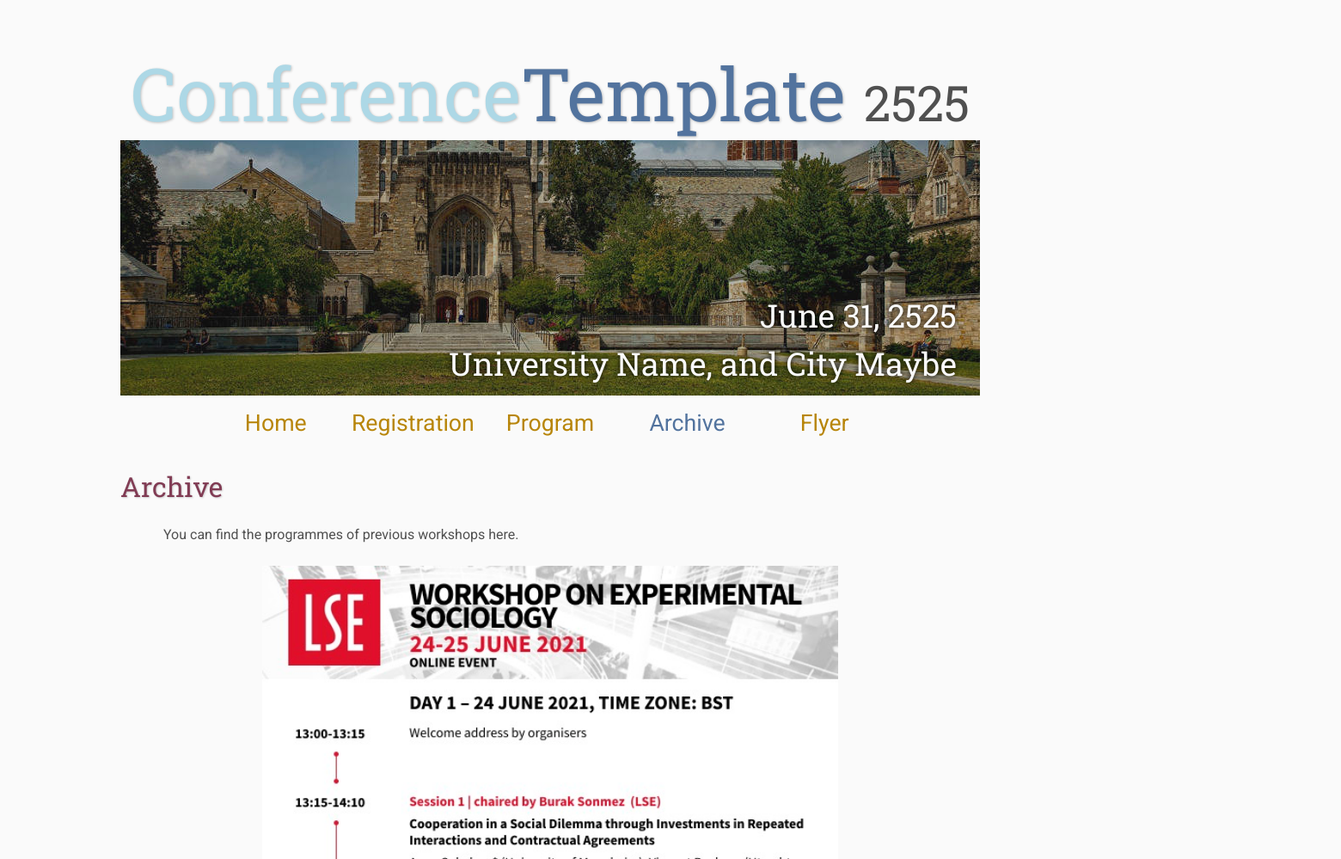
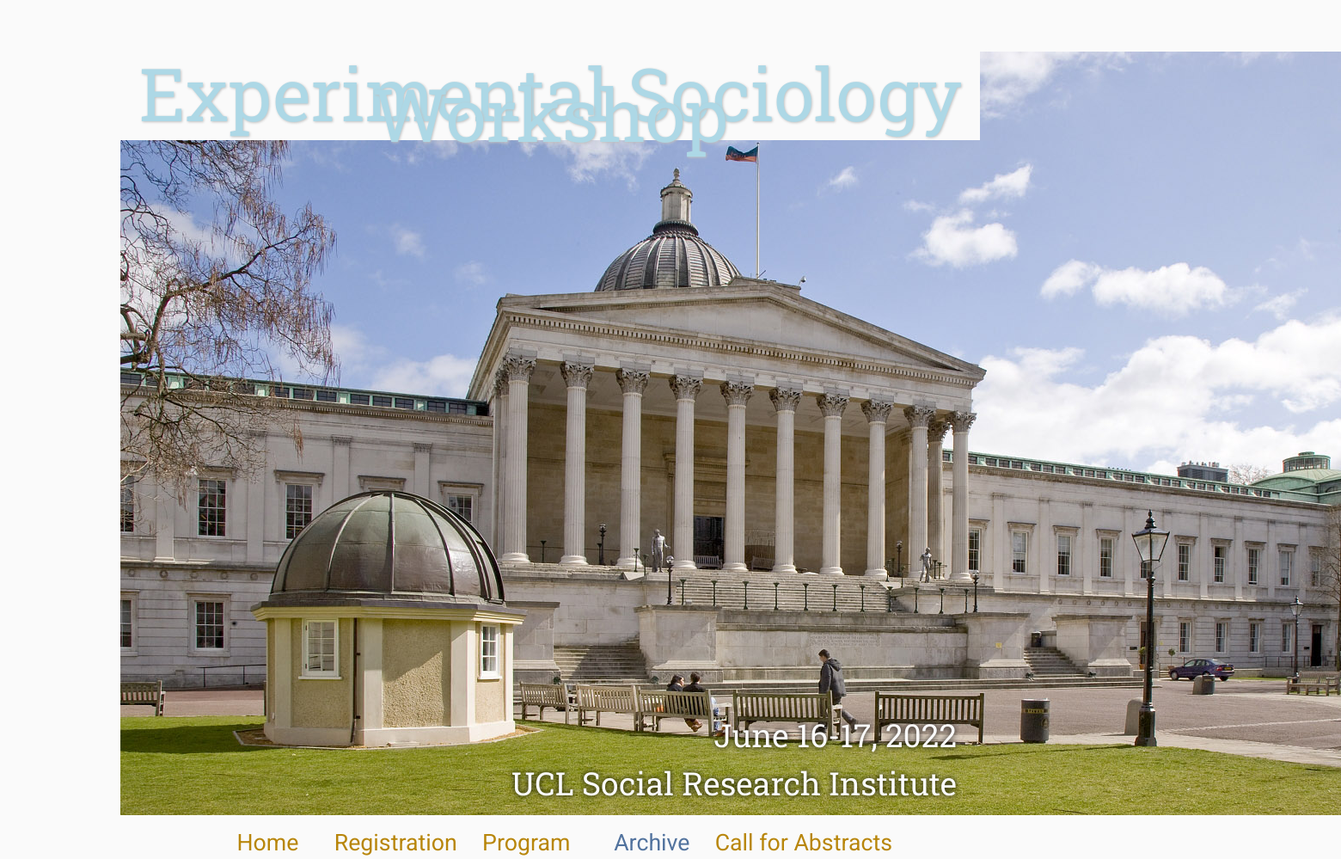
Before and after one commit to experimentalsociology/experimentalsociology.github.io, a plain HTML site: page archive/index.html in a window 1280 px wide. Shown: the top 999 px of the page at 86% size, 1560 px wide, since content can reach past the window. Drawn offline with Linux system fonts and the light colour scheme; files that its build step writes are made by us from their sources.

Commit message:
Update index.html

```diff
--- a/archive/index.html
+++ b/archive/index.html
@@ -9,18 +9,18 @@
     <meta name="resource-type" content="document">
     <meta name="distribution" content="global">
     <meta name="KeyWords" content="Conference">
-    <title>Archive | Conference Template</title>
+    <title>Archive | Experimental Sociology</title>
 </head>
 
 <body>
 
     <div class="banner">
-        <img src="assets/banner.jpg" alt="Conference Template Banner">
+        <img src="assets/ucl.jpeg" alt="Conference Template Banner">
         <div class="top-left">
-            <span class="title1">Conference</span><span class="title2">Template</span> <span class="year">2525</span>
+             <span class="title1">Experimental Sociology Workshop</span>
         </div>
         <div class="bottom-right">
-            June 31, 2525 <br> University Name, and City Maybe
+            June 16-17, 2022 <br> UCL Social Research Institute
         </div>
     </div>
 
@@ -39,7 +39,7 @@
                 <a class="current" title="Previous Workshops" href="archive">Archive</a>
             </td>
             <td class="navigation">
-                <a title="Conference Flyer" href="flyer">Flyer</a>
+                <a title="Call for Abstracts" href="flyer">Call for Abstracts</a>
             </td>
         </tr>
     </table>
```
